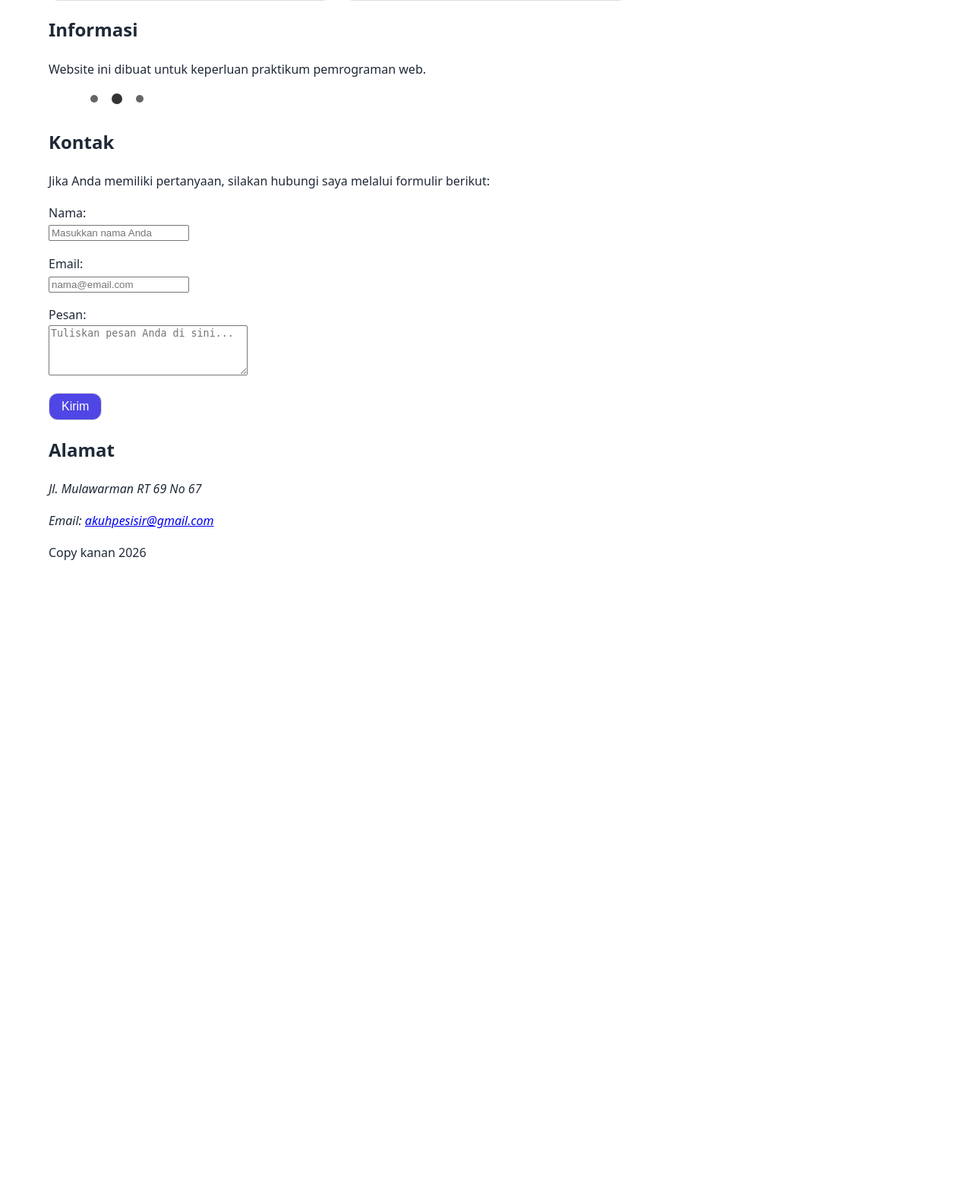
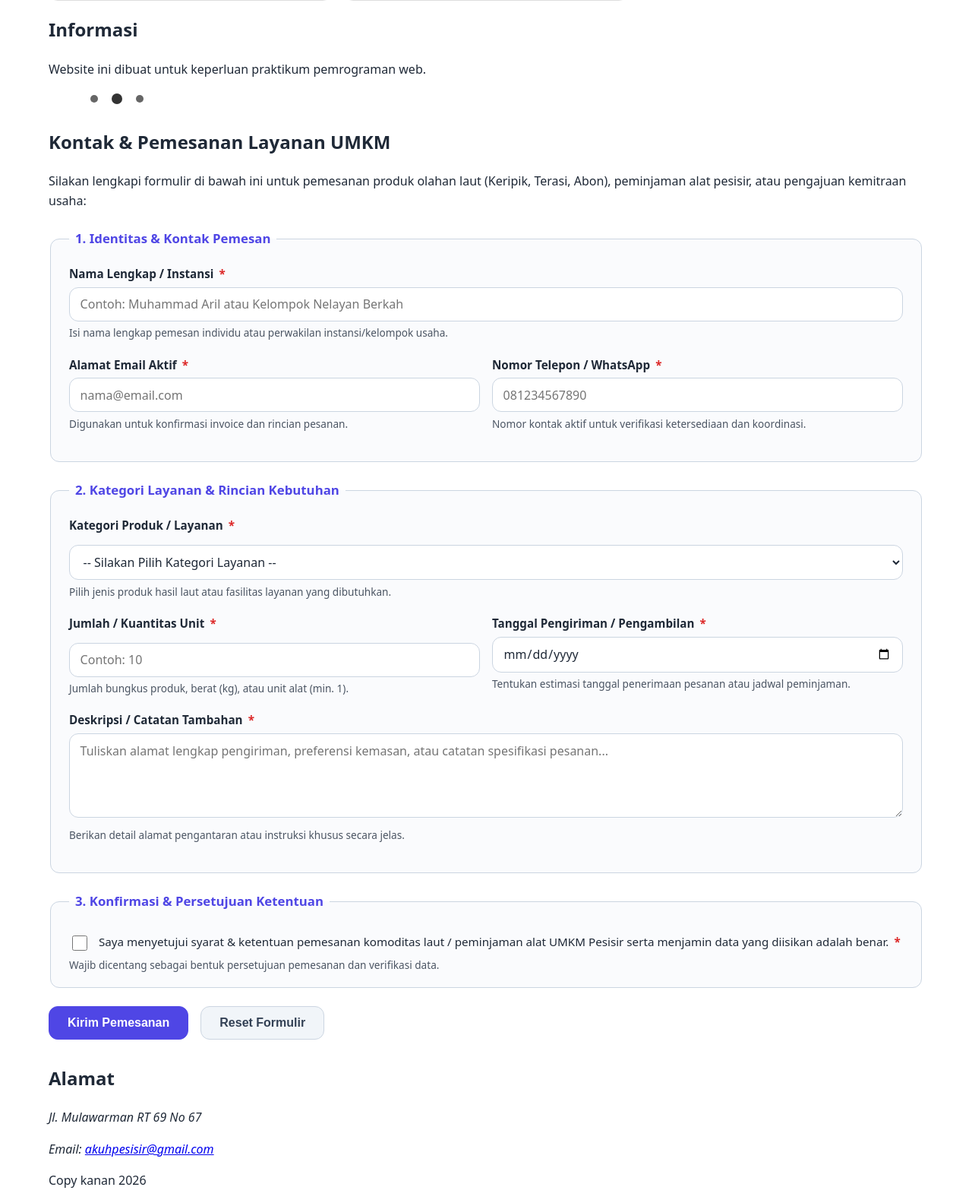
Before and after one commit to Aril-Kompresor/pemweb-obe, a PHP site: page / in a window 1280 px wide. Shown: the part 1868-3451 px from the top of the page at 76% size. Before the commit the page ends 2605 px from the top, so only its background shows below. Run offline with PHP 8.4, Linux system fonts and the light colour scheme.

Commit message:
add accessible form

```diff
--- a/index.html
+++ b/index.html
@@ -131,26 +131,130 @@
             </figure>
         </section>
 
-        <section id="kontak">
-            <h2>Kontak</h2>
-            <p>Jika Anda memiliki pertanyaan, silakan hubungi saya melalui formulir berikut:</p>
-            <form action="#" method="post">
-                <p>
-                    <label for="nama">Nama:</label><br>
-                    <input type="text" id="nama" name="nama" required placeholder="Masukkan nama Anda">
-                </p>
-                <p>
-                    <label for="email">Email:</label><br>
-                    <input type="email" id="email" name="email" required placeholder="nama@email.com">
-                </p>
-                <p>
-                    <label for="pesan">Pesan:</label><br>
-                    <textarea id="pesan" name="pesan" rows="4" cols="30" required
-                        placeholder="Tuliskan pesan Anda di sini..."></textarea>
-                </p>
-                <p>
-                    <button type="submit">Kirim</button>
-                </p>
+        <section id="kontak" aria-labelledby="judul-kontak">
+            <h2 id="judul-kontak">Kontak &amp; Pemesanan Layanan UMKM</h2>
+            <p>Silakan lengkapi formulir di bawah ini untuk pemesanan produk olahan laut (Keripik, Terasi, Abon), peminjaman alat pesisir, atau pengajuan kemitraan usaha:</p>
+
+            <form id="form-pemesanan" class="accessible-form" action="#" method="post">
+                <!-- Fieldset 1: Data Identitas & Kontak -->
+                <fieldset class="form-fieldset">
+                    <legend class="form-legend">1. Identitas &amp; Kontak Pemesan</legend>
+
+                    <div class="form-group">
+                        <label for="nama-pemesan">
+                            Nama Lengkap / Instansi <span class="required-mark" aria-hidden="true">*</span>
+                        </label>
+                        <input type="text" id="nama-pemesan" name="nama" required autocomplete="name"
+                            placeholder="Contoh: Muhammad Aril atau Kelompok Nelayan Berkah"
+                            aria-required="true" aria-describedby="nama-hint">
+                        <small id="nama-hint" class="form-hint">Isi nama lengkap pemesan individu atau perwakilan instansi/kelompok usaha.</small>
+                    </div>
+
+                    <div class="form-grid-2">
+                        <div class="form-group">
+                            <label for="email-pemesan">
+                                Alamat Email Aktif <span class="required-mark" aria-hidden="true">*</span>
+                            </label>
+                            <input type="email" id="email-pemesan" name="email" required autocomplete="email"
+                                placeholder="nama@email.com"
+                                aria-required="true" aria-describedby="email-hint">
+                            <small id="email-hint" class="form-hint">Digunakan untuk konfirmasi invoice dan rincian pesanan.</small>
+                        </div>
+
+                        <div class="form-group">
+                            <label for="telepon-pemesan">
+                                Nomor Telepon / WhatsApp <span class="required-mark" aria-hidden="true">*</span>
+                            </label>
+                            <input type="tel" id="telepon-pemesan" name="telepon" required autocomplete="tel"
+                                placeholder="081234567890" pattern="[0-9+\s\-]{9,15}"
+                                aria-required="true" aria-describedby="telepon-hint">
+                            <small id="telepon-hint" class="form-hint">Nomor kontak aktif untuk verifikasi ketersediaan dan koordinasi.</small>
+                        </div>
+                    </div>
+                </fieldset>
+
+                <!-- Fieldset 2: Kategori Layanan & Rincian Pesanan -->
+                <fieldset class="form-fieldset">
+                    <legend class="form-legend">2. Kategori Layanan &amp; Rincian Kebutuhan</legend>
+
+                    <div class="form-group">
+                        <label for="kategori-layanan">
+                            Kategori Produk / Layanan <span class="required-mark" aria-hidden="true">*</span>
+                        </label>
+                        <select id="kategori-layanan" name="kategori" required aria-required="true" aria-describedby="kategori-hint">
+                            <option value="">-- Silakan Pilih Kategori Layanan --</option>
+                            <optgroup label="Pemesanan Produk Komoditas (Order)">
+                                <option value="Keripik Ikan Tenggiri">Pemesanan Keripik Ikan Tenggiri (Rp 25.000 / bks)</option>
+                                <option value="Terasi Udang Rebon Asli">Pemesanan Terasi Udang Rebon Asli (Rp 18.500 / bks)</option>
+                                <option value="Abon Ikan Cakalang">Pemesanan Abon Ikan Cakalang (Rp 32.000 / bks)</option>
+                                <option value="Paket Kombo Hasil Laut">Paket Kombo Produk Olahan Pesisir</option>
+                            </optgroup>
+                            <optgroup label="Peminjaman Peralatan Nelayan (Peminjaman / Booking)">
+                                <option value="Peminjaman Coolbox">Peminjaman Coolbox Penyimpanan Ikan</option>
+                                <option value="Peminjaman Jaring Insang">Peminjaman Jaring Insang Nelayan</option>
+                                <option value="Sewa Mesin Vacuum Sealer">Penyewaan Mesin Vacuum Sealer Sentra UMKM</option>
+                            </optgroup>
+                            <optgroup label="Kemitraan & Pengaduan">
+                                <option value="Kemitraan Reseller/Distributor">Pengajuan Kerjasama Reseller / Distributor</option>
+                                <option value="Laporan / Pengaduan Kualitas">Laporan / Pengaduan Layanan &amp; Kualitas Produk</option>
+                            </optgroup>
+                        </select>
+                        <small id="kategori-hint" class="form-hint">Pilih jenis produk hasil laut atau fasilitas layanan yang dibutuhkan.</small>
+                    </div>
+
+                    <div class="form-grid-2">
+                        <div class="form-group">
+                            <label for="jumlah-pesanan">
+                                Jumlah / Kuantitas Unit <span class="required-mark" aria-hidden="true">*</span>
+                            </label>
+                            <input type="number" id="jumlah-pesanan" name="jumlah" min="1" max="1000" required
+                                placeholder="Contoh: 10" aria-required="true" aria-describedby="jumlah-hint">
+                            <small id="jumlah-hint" class="form-hint">Jumlah bungkus produk, berat (kg), atau unit alat (min. 1).</small>
+                        </div>
+
+                        <div class="form-group">
+                            <label for="tanggal-kebutuhan">
+                                Tanggal Pengiriman / Pengambilan <span class="required-mark" aria-hidden="true">*</span>
+                            </label>
+                            <input type="date" id="tanggal-kebutuhan" name="tanggal" required
+                                aria-required="true" aria-describedby="tanggal-hint">
+                            <small id="tanggal-hint" class="form-hint">Tentukan estimasi tanggal penerimaan pesanan atau jadwal peminjaman.</small>
+                        </div>
+                    </div>
+
+                    <div class="form-group">
+                        <label for="deskripsi-kebutuhan">
+                            Deskripsi / Catatan Tambahan <span class="required-mark" aria-hidden="true">*</span>
+                        </label>
+                        <textarea id="deskripsi-kebutuhan" name="deskripsi" rows="4" required
+                            placeholder="Tuliskan alamat lengkap pengiriman, preferensi kemasan, atau catatan spesifikasi pesanan..."
+                            aria-required="true" aria-describedby="deskripsi-hint"></textarea>
+                        <small id="deskripsi-hint" class="form-hint">Berikan detail alamat pengantaran atau instruksi khusus secara jelas.</small>
+                    </div>
+                </fieldset>
+
+                <!-- Fieldset 3: Persetujuan & Konfirmasi -->
+                <fieldset class="form-fieldset">
+                    <legend class="form-legend">3. Konfirmasi &amp; Persetujuan Ketentuan</legend>
+
+                    <div class="form-checkbox">
+                        <input type="checkbox" id="persetujuan-syarat" name="persetujuan" required
+                            aria-required="true" aria-describedby="persetujuan-hint">
+                        <label for="persetujuan-syarat">
+                            Saya menyetujui syarat &amp; ketentuan pemesanan komoditas laut / peminjaman alat UMKM Pesisir serta menjamin data yang diisikan adalah benar. <span class="required-mark" aria-hidden="true">*</span>
+                        </label>
+                    </div>
+                    <small id="persetujuan-hint" class="form-hint">Wajib dicentang sebagai bentuk persetujuan pemesanan dan verifikasi data.</small>
+                </fieldset>
+
+                <!-- Area Notifikasi Status Aksesibel (Live Region) -->
+                <div id="form-status" class="form-status" role="status" aria-live="polite" aria-atomic="true"></div>
+
+                <!-- Tombol Aksi Formulir -->
+                <div class="form-actions">
+                    <button type="submit" id="btn-kirim-pesanan" class="btn-primary">Kirim Pemesanan</button>
+                    <button type="reset" id="btn-reset-pesanan" class="btn-secondary">Reset Formulir</button>
+                </div>
             </form>
         </section>
 
--- a/styles.css
+++ b/styles.css
@@ -134,9 +134,198 @@ dialog::backdrop {
 a:focus-visible,
 button:focus-visible,
 select:focus-visible,
-input:focus-visible {
+input:focus-visible,
+textarea:focus-visible {
   outline: 3px solid #111;
   outline-offset: 3px;
+}
+
+/* ==========================================================
+   Accessible Form Styling (Pemesanan & Layanan UMKM Pesisir)
+   ========================================================== */
+.accessible-form {
+  margin-top: 1.5rem;
+  margin-bottom: 2rem;
+}
+
+.form-fieldset {
+  border: 1px solid #cbd5e1;
+  border-radius: var(--radius);
+  padding: 1.25rem 1.5rem;
+  margin-bottom: 1.5rem;
+  background-color: #fafbfd;
+}
+
+.form-legend {
+  font-weight: 700;
+  font-size: 1.05rem;
+  color: var(--brand);
+  padding: 0 0.5rem;
+}
+
+.form-group {
+  margin-bottom: 1.25rem;
+}
+
+.form-group label {
+  display: inline-block;
+  font-weight: 600;
+  font-size: 0.95rem;
+  color: var(--text);
+  margin-bottom: 0.35rem;
+}
+
+.required-mark {
+  color: #dc2626;
+  font-weight: bold;
+  margin-left: 0.2rem;
+}
+
+.form-hint {
+  display: block;
+  font-size: 0.85rem;
+  color: #4b5563;
+  margin-top: 0.35rem;
+  line-height: 1.4;
+}
+
+.accessible-form input[type="text"],
+.accessible-form input[type="email"],
+.accessible-form input[type="tel"],
+.accessible-form input[type="number"],
+.accessible-form input[type="date"],
+.accessible-form select,
+.accessible-form textarea {
+  width: 100%;
+  padding: 0.65rem 0.85rem;
+  font-size: 1rem;
+  font-family: inherit;
+  color: var(--text);
+  background-color: #ffffff;
+  border: 1.5px solid #cbd5e1;
+  border-radius: var(--radius);
+  box-sizing: border-box;
+  min-height: 44px;
+  transition: border-color 0.2s ease, box-shadow 0.2s ease;
+}
+
+.accessible-form textarea {
+  min-height: 110px;
+  resize: vertical;
+}
+
+.accessible-form input:hover,
+.accessible-form select:hover,
+.accessible-form textarea:hover {
+  border-color: #94a3b8;
+}
+
+.accessible-form input:focus,
+.accessible-form select:focus,
+.accessible-form textarea:focus {
+  border-color: var(--brand);
+}
+
+.form-grid-2 {
+  display: flex;
+  flex-direction: column;
+  gap: 0.5rem;
+}
+
+.form-checkbox {
+  display: flex;
+  align-items: flex-start;
+  gap: 0.75rem;
+  margin-top: 0.5rem;
+  margin-bottom: 0.25rem;
+}
+
+.form-checkbox input[type="checkbox"] {
+  width: 1.25rem;
+  height: 1.25rem;
+  min-width: 1.25rem;
+  margin-top: 0.2rem;
+  accent-color: var(--brand);
+  cursor: pointer;
+}
+
+.form-checkbox label {
+  font-size: 0.95rem;
+  line-height: 1.5;
+  color: var(--text);
+  cursor: pointer;
+}
+
+.form-actions {
+  display: flex;
+  flex-wrap: wrap;
+  gap: 1rem;
+  margin-top: 1.5rem;
+}
+
+.btn-primary {
+  background-color: var(--brand);
+  color: #ffffff;
+  font-weight: 600;
+  padding: 0.75rem 1.5rem;
+  border-radius: var(--radius);
+  border: 1px solid var(--brand);
+  cursor: pointer;
+  min-height: 44px;
+  transition: background-color 0.2s ease, transform 0.1s ease;
+}
+
+.btn-primary:hover {
+  background-color: #4338ca;
+}
+
+.btn-secondary {
+  background-color: #f1f5f9;
+  color: #334155;
+  font-weight: 600;
+  padding: 0.75rem 1.5rem;
+  border-radius: var(--radius);
+  border: 1px solid #cbd5e1;
+  cursor: pointer;
+  min-height: 44px;
+  transition: background-color 0.2s ease;
+}
+
+.btn-secondary:hover {
+  background-color: #e2e8f0;
+}
+
+.form-status {
+  display: none;
+  margin-top: 1.25rem;
+  padding: 1rem 1.25rem;
+  border-radius: var(--radius);
+  font-size: 0.95rem;
+  line-height: 1.5;
+}
+
+.form-status.is-visible {
+  display: block;
+}
+
+.form-status.status-success {
+  background-color: #f0fdf4;
+  border: 1.5px solid #86efac;
+  color: #166534;
+}
+
+.form-status.status-error {
+  background-color: #fef2f2;
+  border: 1.5px solid #fca5a5;
+  color: #991b1b;
+}
+
+@media (min-width: 40rem) {
+  .form-grid-2 {
+    display: grid;
+    grid-template-columns: 1fr 1fr;
+    gap: 1rem;
+  }
 }
 
 @media (min-width: 48rem) {
```
Also changed, not shown: AI_USAGE_LOG.md (+1 -0 lines), js/script.js (+44 -1 lines), script.js (+44 -1 lines), README.md, 2 other files.
